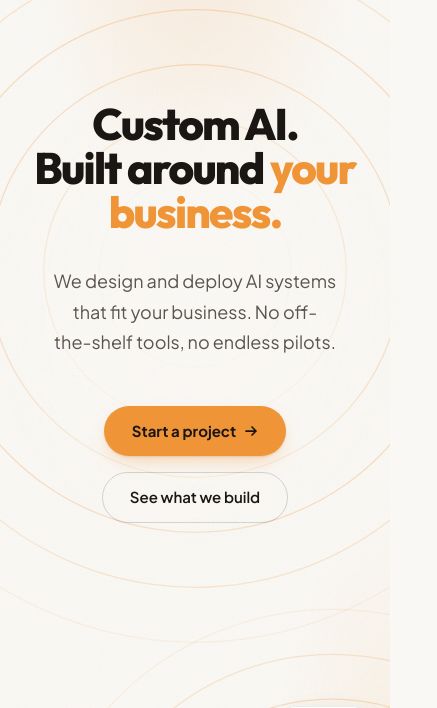
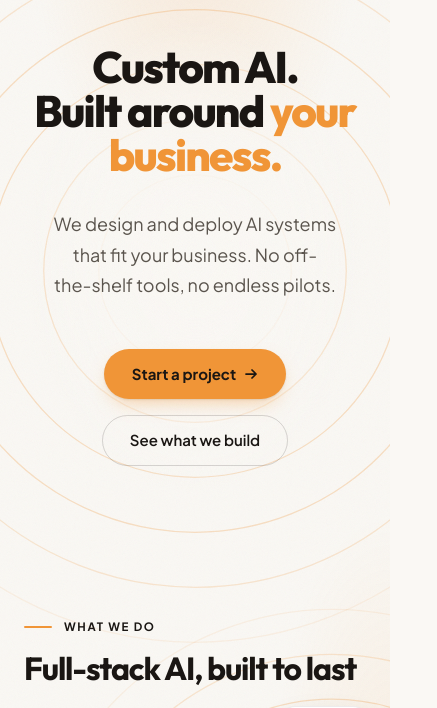
Before and after one commit to WouterAltepost/alpaca-website, a website: page index.html in a window 390 px wide. Shown: the part 83-791 px from the top of the page, 437 px wide, since content can reach past the window. Drawn offline with nearby package versions, Linux system fonts and the light colour scheme.

Commit message:
Mobile pass: stop horizontal panning, fix booking column overlap, tighten phone layout

```diff
--- a/index.html
+++ b/index.html
@@ -61,14 +61,14 @@
 
     *, *::before, *::after { box-sizing: border-box; }
 
-    html { background: var(--bg); }
+    html { background: var(--bg); overflow-x: clip; }
 
     body {
       background: transparent;
       color: var(--ink);
       font-family: 'Plus Jakarta Sans', sans-serif;
       -webkit-font-smoothing: antialiased;
-      overflow-x: hidden;
+      overflow-x: clip;
     }
 
     /* Grain texture overlay */
@@ -162,6 +162,17 @@
     .text-veil.is-wide {
       inset: -40px -4%;
       background: radial-gradient(ellipse 72% 78% at 50% 50%, rgba(250,248,244,0.97) 0%, rgba(250,248,244,0.85) 50%, rgba(250,248,244,0) 80%);
+    }
+    @media (max-width: 1023px) {
+      .text-veil, .text-veil.is-wide { left: 0; right: 0; }
+    }
+
+    /* Hero: full-height stage on desktop, tight on phones */
+    .hero { min-height: min(88vh, 860px); padding: 160px 0 112px; }
+    @media (max-width: 767px) {
+      .hero { min-height: 0; padding: 128px 0 64px; }
+      /* Headings with a designed line break: let them wrap naturally on narrow screens */
+      #process h2 br, .cta-card h2 br { display: none; }
     }
 
     /* Typography */
@@ -568,7 +579,7 @@
   <!-- ═══════════════════════════════════════
        HERO
   ═══════════════════════════════════════ -->
-  <section class="relative flex flex-col justify-center" style="min-height: min(88vh, 860px); padding: 160px 0 112px;">
+  <section class="hero relative flex flex-col justify-center">
 
     <div class="relative max-w-7xl mx-auto px-6 lg:px-8 w-full">
       <div class="text-veil" aria-hidden="true"></div>
@@ -718,7 +729,7 @@
       <div class="max-w-xl mb-16 fade-up">
         <div class="eyebrow mb-4"><span data-i18n="process-tag">How we work</span></div>
         <h2 class="display-lg text-ink" style="font-size: clamp(2rem, 4vw, 3rem);" data-i18n="process-h2" data-i18n-html>
-          From brief to live in weeks,<br>not months
+          From brief to live in weeks, <br>not months
         </h2>
       </div>
 
@@ -871,7 +882,7 @@
         </div>
 
         <h2 class="display-lg text-ink mx-auto mb-6" style="font-size: clamp(2.25rem, 5vw, 4rem); max-width: 700px;" data-i18n="cta-h2" data-i18n-html>
-          Ready to build your<br>
+          Ready to build your <br>
           <span class="text-accent">AI advantage?</span>
         </h2>
 
@@ -1033,7 +1044,7 @@
 
         // CTA section
         'cta-tag':  'Laten we praten',
-        'cta-h2':   'Klaar om jouw<br><span class="text-accent">AI-voordeel te bouwen?</span>',
+        'cta-h2':   'Klaar om jouw <br><span class="text-accent">AI-voordeel te bouwen?</span>',
         'cta-body': 'Vertel ons over jouw project. We reageren doorgaans binnen 24 uur en bieden een gratis kennismakingsgesprek van 30 minuten aan.',
         'cta-btn2': 'Plan een kennismakingsgesprek',
 
```
Also changed, not shown: book.html (+6 -3 lines).
